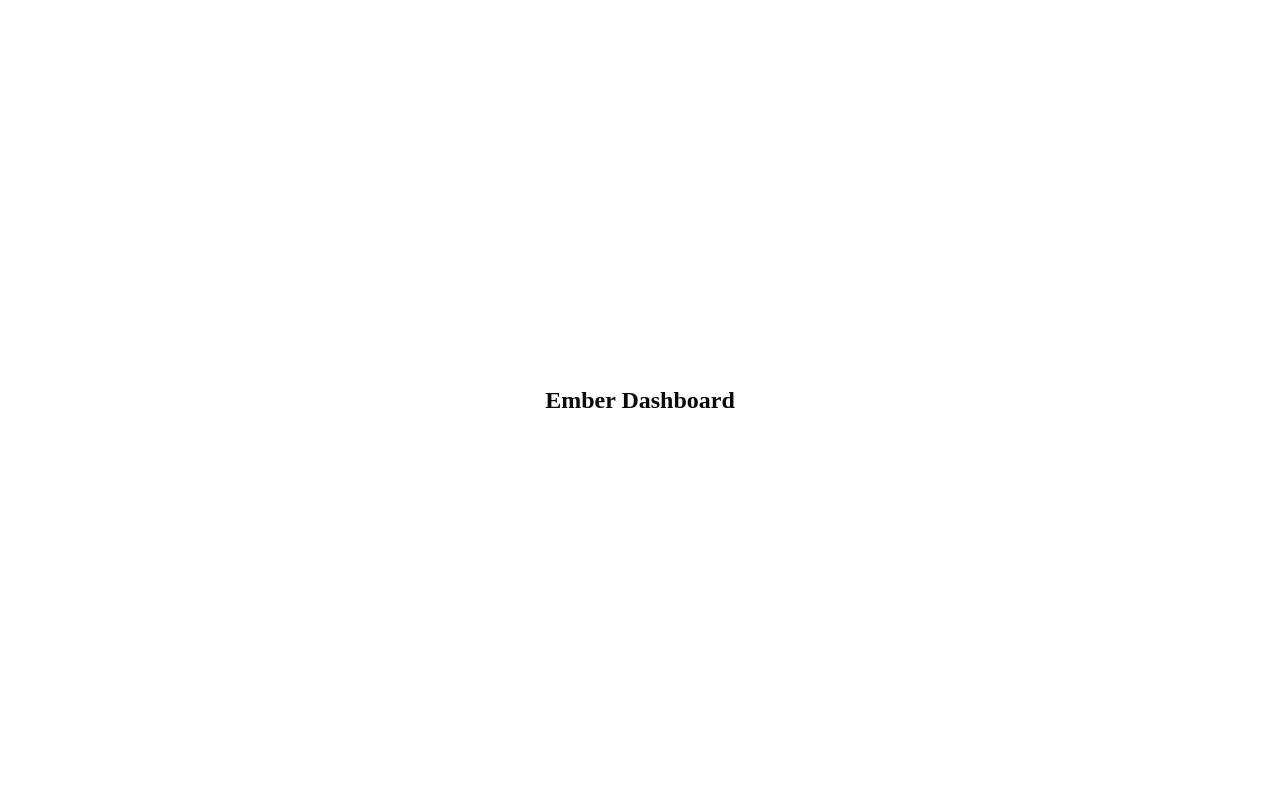
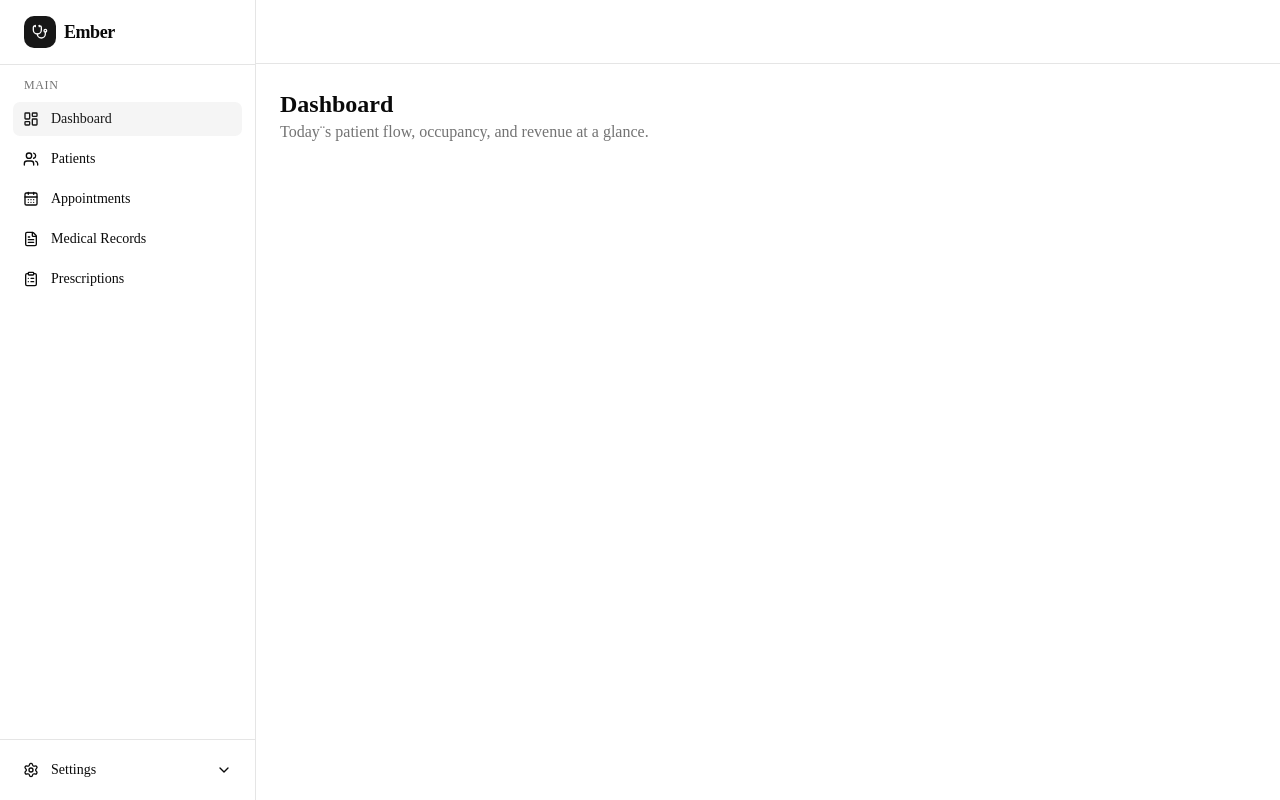
Before and after one commit to Aouiti-bilel/ember-dashboard, a Next.js app: page / in a window 1280 px wide. Built offline with nearby package versions, Linux system fonts and the light colour scheme.

Commit message:
feat: add dashboard shell and sidebar

```diff
--- a/src/app/page.tsx
+++ b/src/app/page.tsx
@@ -1,9 +1,17 @@
+import { DashboardShell } from "@/components/layout/dashboard-shell";
+
 export default function Home() {
   return (
-    <main className="flex min-h-screen items-center justify-center">
-      <h1 className="text-2xl font-semibold">
-        Ember Dashboard
-      </h1>
-    </main>
+    <DashboardShell>
+      <div>
+        <h1 className="text-2xl font-semibold">
+          Dashboard
+        </h1>
+
+        <p className="text-muted-foreground">
+          Today¨s patient flow, occupancy, and revenue at a glance.
+        </p>
+      </div>
+    </DashboardShell>
   );
 }
--- /dev/null
+++ b/src/components/layout/dashboard-shell.tsx
@@ -0,0 +1,28 @@
+import { Navbar } from "./navbar";
+import { Sidebar } from "./sidebar";
+
+interface DashboardShellProps {
+  children: React.ReactNode;
+}
+
+export function DashboardShell({
+  children,
+}: DashboardShellProps) {
+  return (
+    <div className="min-h-screen bg-background">
+      <div className="flex">
+        <div className="hidden md:block">
+          <Sidebar />
+        </div>
+
+        <div className="flex min-h-screen flex-1 flex-col">
+          <Navbar />
+
+          <main className="flex-1 p-6">
+            {children}
+          </main>
+        </div>
+      </div>
+    </div>
+  );
+}
--- /dev/null
+++ b/src/components/layout/navbar.tsx
@@ -0,0 +1,18 @@
+import { Menu } from "lucide-react";
+
+import { Button } from "@/components/ui/button";
+
+export function Navbar() {
+  return (
+    <header className="flex h-16 items-center border-b bg-background px-6">
+      <Button variant="ghost" size="icon" className="md:hidden">
+        <Menu className="size-5" />
+        <span className="sr-only">Open navigation</span>
+      </Button>
+
+      <div className="ml-auto">
+        {/* Navbar actions will come later */}
+      </div>
+    </header>
+  );
+}
--- /dev/null
+++ b/src/components/layout/sidebar.tsx
@@ -0,0 +1,91 @@
+"use client";
+
+import {
+  CalendarDays,
+  ChevronDown,
+  ClipboardList,
+  FileText,
+  LayoutDashboard,
+  Settings,
+  Stethoscope,
+  Users,
+} from "lucide-react";
+
+import { Button } from "@/components/ui/button";
+import { Separator } from "@/components/ui/separator";
+
+const navigation = [
+  {
+    title: "Dashboard",
+    icon: LayoutDashboard,
+    active: true,
+  },
+  {
+    title: "Patients",
+    icon: Users,
+  },
+  {
+    title: "Appointments",
+    icon: CalendarDays,
+  },
+  {
+    title: "Medical Records",
+    icon: FileText,
+  },
+  {
+    title: "Prescriptions",
+    icon: ClipboardList,
+  },
+];
+
+export function Sidebar() {
+  return (
+    <aside className="flex h-screen w-64 flex-col border-r bg-background">
+      {/* Logo */}
+      <div className="flex h-16 items-center px-6">
+        <div className="flex items-center gap-2">
+          <div className="flex size-8 items-center justify-center rounded-lg bg-primary text-primary-foreground">
+            <Stethoscope className="size-4" />
+          </div>
+
+          <span className="text-lg font-semibold tracking-tight">
+            Ember
+          </span>
+        </div>
+      </div>
+
+      <Separator />
+
+      {/* Navigation */}
+      <nav className="flex-1 space-y-1 p-3">
+        <p className="mb-2 px-3 text-xs font-medium uppercase tracking-wider text-muted-foreground">
+          Main
+        </p>
+
+        {navigation.map((item) => {
+          const Icon = item.icon;
+
+          return (
+            <Button
+              key={item.title}
+              variant={item.active ? "secondary" : "ghost"}
+              className="w-full justify-start gap-3"
+            >
+              <Icon className="size-4" />
+              {item.title}
+            </Button>
+          );
+        })}
+      </nav>
+
+      {/* Bottom */}
+      <div className="border-t p-3">
+        <Button variant="ghost" className="w-full justify-start gap-3">
+          <Settings className="size-4" />
+          Settings
+          <ChevronDown className="ml-auto size-4" />
+        </Button>
+      </div>
+    </aside>
+  );
+}
--- /dev/null
+++ b/src/components/ui/button.tsx
@@ -0,0 +1,57 @@
+import { Button as ButtonPrimitive } from "@base-ui/react/button"
+import { cva, type VariantProps } from "class-variance-authority"
+import { cn } from "cn"
+
+const buttonVariants = cva(
+  "group/button inline-flex shrink-0 items-center justify-center rounded-md border border-transparent bg-clip-padding text-sm font-medium whitespace-nowrap transition-all outline-none select-none focus-visible:border-ring focus-visible:ring-3 focus-visible:ring-ring/50 active:not-aria-[haspopup]:translate-y-px disabled:pointer-events-none disabled:opacity-50 aria-invalid:border-destructive aria-invalid:ring-3 aria-invalid:ring-destructive/20 dark:aria-invalid:border-destructive/50 dark:aria-invalid:ring-destructive/40 [&_svg]:pointer-events-none [&_svg]:shrink-0 [&_svg:not([class*='size-'])]:size-4",
+  {
+    variants: {
+      variant: {
+        default: "bg-primary text-primary-foreground hover:bg-primary/80",
+        outline:
+          "border-border bg-background shadow-xs hover:bg-muted hover:text-foreground aria-expanded:bg-muted aria-expanded:text-foreground dark:border-input dark:bg-input/30 dark:hover:bg-input/50",
+        secondary:
+          "bg-secondary text-secondary-foreground hover:bg-[color-mix(in_oklch,var(--secondary),var(--foreground)_5%)] aria-expanded:bg-secondary aria-expanded:text-secondary-foreground",
+        ghost:
+          "hover:bg-muted hover:text-foreground aria-expanded:bg-muted aria-expanded:text-foreground dark:hover:bg-muted/50",
+        destructive:
+          "bg-destructive/10 text-destructive hover:bg-destructive/20 focus-visible:border-destructive/40 focus-visible:ring-destructive/20 dark:bg-destructive/20 dark:hover:bg-destructive/30 dark:focus-visible:ring-destructive/40",
+        link: "text-primary underline-offset-4 hover:underline",
+      },
+      size: {
+        default:
+          "h-9 gap-1.5 px-2.5 in-data-[slot=button-group]:rounded-md has-data-[icon=inline-end]:pr-2 has-data-[icon=inline-start]:pl-2",
+        xs: "h-6 gap-1 rounded-[min(var(--radius-md),8px)] px-2 text-xs in-data-[slot=button-group]:rounded-md has-data-[icon=inline-end]:pr-1.5 has-data-[icon=inline-start]:pl-1.5 [&_svg:not([class*='size-'])]:size-3",
+        sm: "h-8 gap-1 rounded-[min(var(--radius-md),10px)] px-2.5 in-data-[slot=button-group]:rounded-md has-data-[icon=inline-end]:pr-1.5 has-data-[icon=inline-start]:pl-1.5",
+        lg: "h-10 gap-1.5 px-2.5 has-data-[icon=inline-end]:pr-2 has-data-[icon=inline-start]:pl-2",
+        icon: "size-9",
+        "icon-xs":
+          "size-6 rounded-[min(var(--radius-md),8px)] in-data-[slot=button-group]:rounded-md [&_svg:not([class*='size-'])]:size-3",
+        "icon-sm":
+          "size-8 rounded-[min(var(--radius-md),10px)] in-data-[slot=button-group]:rounded-md",
+        "icon-lg": "size-10",
+      },
+    },
+    defaultVariants: {
+      variant: "default",
+      size: "default",
+    },
+  }
+)
+
+function Button({
+  className,
+  variant = "default",
+  size = "default",
+  ...props
+}: ButtonPrimitive.Props & VariantProps<typeof buttonVariants>) {
+  return (
+    <ButtonPrimitive
+      data-slot="button"
+      className={cn(buttonVariants({ variant, size, className }))}
+      {...props}
+    />
+  )
+}
+
+export { Button, buttonVariants }
--- /dev/null
+++ b/src/components/ui/separator.tsx
@@ -0,0 +1,24 @@
+"use client"
+
+import { Separator as SeparatorPrimitive } from "@base-ui/react/separator"
+import { cn } from "cn"
+
+function Separator({
+  className,
+  orientation = "horizontal",
+  ...props
+}: SeparatorPrimitive.Props) {
+  return (
+    <SeparatorPrimitive
+      data-slot="separator"
+      orientation={orientation}
+      className={cn(
+        "shrink-0 bg-border data-horizontal:h-px data-horizontal:w-full data-vertical:w-px data-vertical:self-stretch",
+        className
+      )}
+      {...props}
+    />
+  )
+}
+
+export { Separator }
--- /dev/null
+++ b/src/components/ui/tooltip.tsx
@@ -0,0 +1,65 @@
+"use client"
+
+import { Tooltip as TooltipPrimitive } from "@base-ui/react/tooltip"
+import { cn } from "cn"
+
+function TooltipProvider({
+  delay = 0,
+  ...props
+}: TooltipPrimitive.Provider.Props) {
+  return (
+    <TooltipPrimitive.Provider
+      data-slot="tooltip-provider"
+      delay={delay}
+      {...props}
+    />
+  )
+}
+
+function Tooltip({ ...props }: TooltipPrimitive.Root.Props) {
+  return <TooltipPrimitive.Root data-slot="tooltip" {...props} />
+}
+
+function TooltipTrigger({ ...props }: TooltipPrimitive.Trigger.Props) {
+  return <TooltipPrimitive.Trigger data-slot="tooltip-trigger" {...props} />
+}
+
+function TooltipContent({
+  className,
+  side = "top",
+  sideOffset = 4,
+  align = "center",
+  alignOffset = 0,
+  children,
+  ...props
+}: TooltipPrimitive.Popup.Props &
+  Pick<
+    TooltipPrimitive.Positioner.Props,
+    "align" | "alignOffset" | "side" | "sideOffset"
+  >) {
+  return (
+    <TooltipPrimitive.Portal>
+      <TooltipPrimitive.Positioner
+        align={align}
+        alignOffset={alignOffset}
+        side={side}
+        sideOffset={sideOffset}
+        className="isolate z-50"
+      >
+        <TooltipPrimitive.Popup
+          data-slot="tooltip-content"
+          className={cn(
+            "z-50 inline-flex w-fit max-w-xs origin-(--transform-origin) items-center gap-1.5 rounded-md bg-foreground px-3 py-1.5 text-xs text-background has-data-[slot=kbd]:pr-1.5 data-[side=bottom]:slide-in-from-top-2 data-[side=inline-end]:slide-in-from-left-2 data-[side=inline-start]:slide-in-from-right-2 data-[side=left]:slide-in-from-right-2 data-[side=right]:slide-in-from-left-2 data-[side=top]:slide-in-from-bottom-2 **:data-[slot=kbd]:relative **:data-[slot=kbd]:isolate **:data-[slot=kbd]:z-50 **:data-[slot=kbd]:rounded-sm data-[state=delayed-open]:animate-in data-[state=delayed-open]:fade-in-0 data-[state=delayed-open]:zoom-in-95 data-open:animate-in data-open:fade-in-0 data-open:zoom-in-95 data-closed:animate-out data-closed:fade-out-0 data-closed:zoom-out-95",
+            className
+          )}
+          {...props}
+        >
+          {children}
+          <TooltipPrimitive.Arrow className="z-50 size-2.5 translate-y-[calc(-50%-2px)] rotate-45 rounded-[2px] bg-foreground fill-foreground data-[side=bottom]:top-1 data-[side=inline-end]:top-1/2! data-[side=inline-end]:-left-1 data-[side=inline-end]:-translate-y-1/2 data-[side=inline-start]:top-1/2! data-[side=inline-start]:-right-1 data-[side=inline-start]:-translate-y-1/2 data-[side=left]:top-1/2! data-[side=left]:-right-1 data-[side=left]:-translate-y-1/2 data-[side=right]:top-1/2! data-[side=right]:-left-1 data-[side=right]:-translate-y-1/2 data-[side=top]:-bottom-2.5" />
+        </TooltipPrimitive.Popup>
+      </TooltipPrimitive.Positioner>
+    </TooltipPrimitive.Portal>
+  )
+}
+
+export { Tooltip, TooltipTrigger, TooltipContent, TooltipProvider }
```
